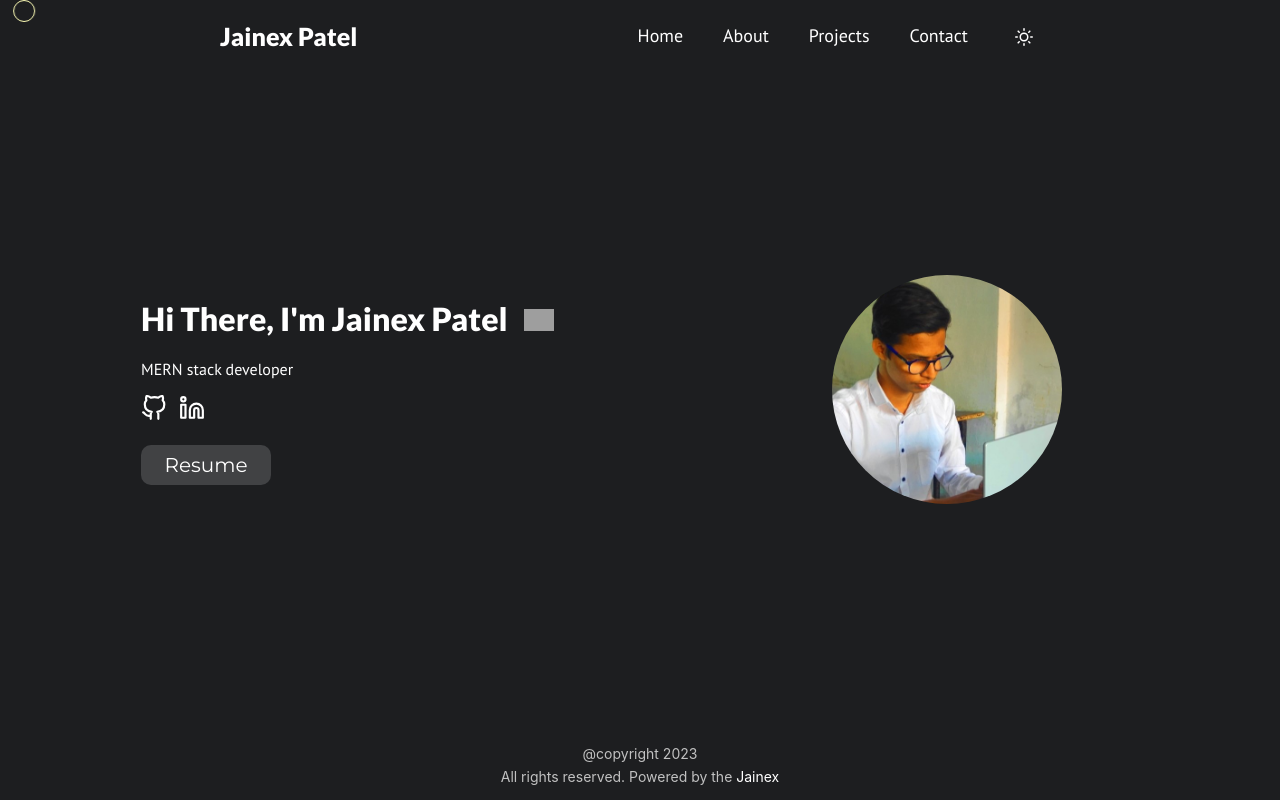
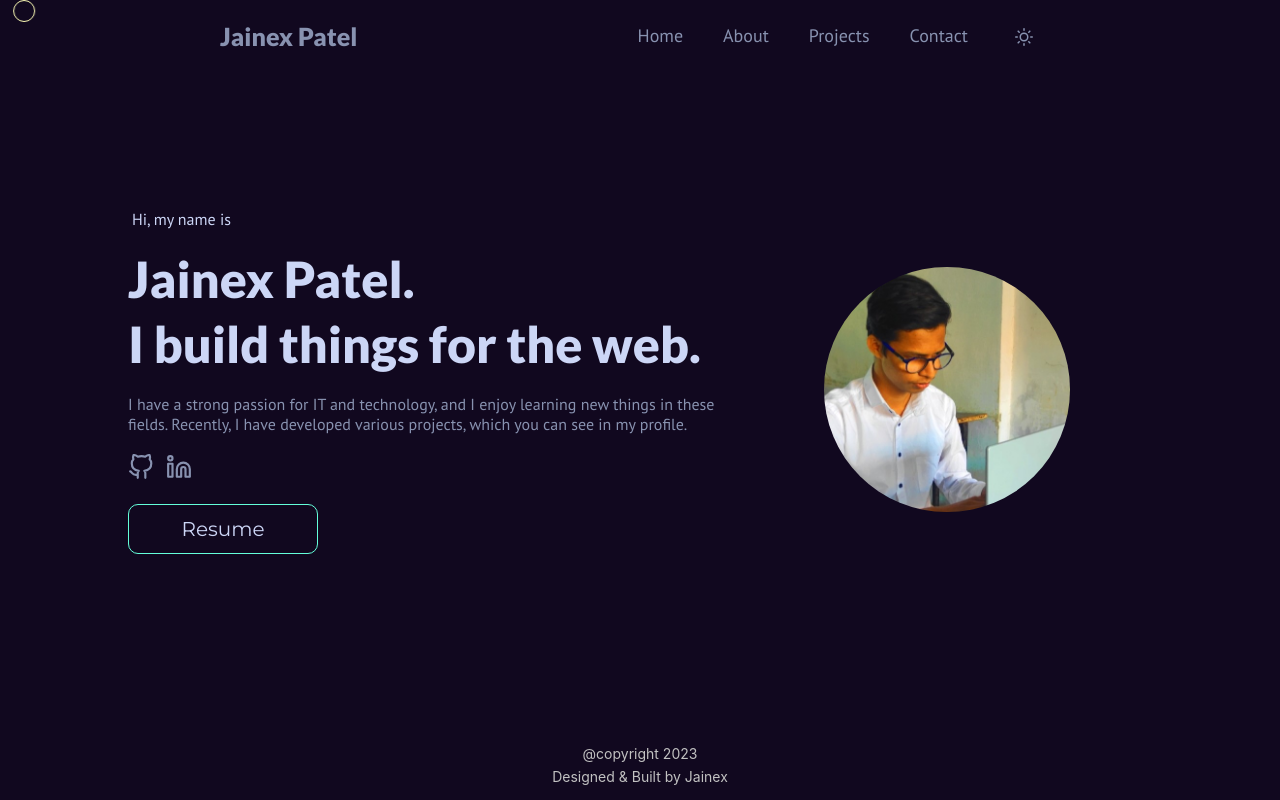
Before and after one commit to Jainex17/Portfolio, a React (Create React App) app: page / in a window 1280 px wide. Built offline with nearby package versions, Linux system fonts and the light colour scheme; grey boxes are pictures that could not be loaded.

Commit message:
major css change for colors

```diff
--- a/src/componets/Footer.js
+++ b/src/componets/Footer.js
@@ -4,7 +4,7 @@ function Footer(){
     return(
         <div className='footer'>
             <p>@copyright 2023</p>
-            <p>All rights reserved. Powered by the <a href='/'>Jainex</a></p>
+            <p>Designed & Built by <a href='/'>Jainex</a></p>
         </div>
     );
 }
--- a/src/componets/MyProfile.js
+++ b/src/componets/MyProfile.js
@@ -6,8 +6,12 @@ function MyProfile(){
     return(
         <div className='profile'>
             <div className='profile-text'>
-                <h1>Hi There, I'm Jainex Patel <img src="https://raw.githubusercontent.com/MartinHeinz/MartinHeinz/master/wave.gif" width="30px" alt='wave'></img></h1>
-                <p>MERN stack developer</p>
+                {/* <h1>Hi There, I'm Jainex Patel <img src="https://raw.githubusercontent.com/MartinHeinz/MartinHeinz/master/wave.gif" width="30px" alt='wave'></img></h1> */}
+                <p>Hi, my name is</p>
+                <h1>Jainex Patel.</h1>
+                <h1>I build things for the web.</h1>
+                {/* <p>MERN stack developer</p> */}
+                <p className='profile-text-about'>I have a strong passion for IT and technology, and I enjoy learning new things in these fields. Recently, I have developed various projects, which you can see in my profile.</p>
                 <div className='profile-social-links'>
                     <a href="https://github.com/jainex17" target="_blank" rel="noopener noreferrer me" title="Github">
                         <svg xmlns="http://www.w3.org/2000/svg" viewBox="0 0 24 24" fill="none" stroke="currentColor" strokeWidth="2" strokeLinecap="round" strokeLinejoin="round">
--- a/src/css/Navbar.css
+++ b/src/css/Navbar.css
@@ -21,7 +21,7 @@
 .navbar ul li a{
     cursor: pointer;
     text-decoration: none;
-    color: white;
+    color: var(--light-navy);
 }
 .navbar ul li a:hover{
     transition: 1s all ease;
@@ -35,7 +35,7 @@
 }
 .navbar ul li button svg{
     height: 18px;
-    color: white;
+    color: var(--light-navy);
     padding-top: 7px;
 }
 /* .navbar ul li #moon{
@@ -67,4 +67,7 @@
     .navbar ul li{
         font-size: 10px;
     }
+.navbar ul li button svg{
+    height: 14px;
 }
+}
--- a/src/css/Profile.css
+++ b/src/css/Profile.css
@@ -1,22 +1,42 @@
 a{
     text-decoration: none;
-    color: white;
+    color: inherit;
 }
 .profile{
     display: flex;
     justify-content: space-evenly;
     align-items: center;
     height: 80vh;
-    gap: 50px;
+    /* gap: 50px; */
+    padding: 0 10% 0;
+}
+.profile .profile-text{
+    display: flex;
+    flex-direction: column;
+    align-items: flex-start;
+    width: 60%;
 }
 .profile .profile-text h1{
     font-family: 'Lato', sans-serif;
+    color: var(--lightest-navy);
+    /* padding: 5px 0; */
+    margin: 5px 0 0 0;
+    font-size: clamp(40px, 8vw, 50px);
 }
 .profile .profile-text h1 img{
     padding: 0px 10px;
 }
+.profile .profile-text p:first-child{
+    margin: 0px 0px 15px 4px;
+    font-weight: 400;
+    color: var(--lightest-navy);
+}
 .profile .profile-text p{
     font-family: 'PT Sans', sans-serif;
+    margin: 20px 0px 20px 0px;
+}
+.profile .profile-text .profile-text-about{
+    width: 100%;
 }
 .profile .profile-social-links a{
     margin-inline-end: 12px;
@@ -25,10 +45,14 @@ a{
     height: 26px;
     width: 26px;
 }
+.profile .profile-text a svg:hover{
+    color: var(--green);
+}
 .profile .profile-img{
     text-align: center;
-    width: 30%;
+    width: 40%;
     pointer-events: none;
+    user-select: none;
     /* background-image: url('../img/pfp5.jpg'); */
     /* background-size: 100%; */
     /* background-repeat: no-repeat; */
@@ -41,20 +65,21 @@ a{
     border-radius: 50%;
 }
 .profile .profile-text button{
-    background-color: #414244;
-    color: white;
+    /* background-color: #414244; */
+    background-color: transparent;
+    border: 1px solid var(--green);
+    color: var(--lightest-navy);
     margin: 20px 0;
-    width: 130px;
-    height: 40px;
+    width: 190px;
+    height: 50px;
     border-radius: 10px;
-    border: none;
     font-family: 'Montserrat', sans-serif;
     font-size: 20px;
     cursor: pointer;
     transition: .5s ease all;
 }
 .profile .profile-text button:hover{
-    background-color: #1d1e20;
+    background-color: rgba(168, 168, 255, 0.057);
 }
 
 @media only screen and (max-width:768px) {
--- a/src/index.css
+++ b/src/index.css
@@ -1,3 +1,13 @@
+:root{
+  --navy : #11081f;
+  --lightest-navy:#ccd6f6;
+  --light-navy : #8892b0;
+  --green : #64ffda;
+}
+::selection{
+  background-color: #233554;
+  color: var(--lightest-navy);
+}
 body {
   margin: 0;
   font-family: -apple-system, BlinkMacSystemFont, 'Segoe UI', 'Roboto', 'Oxygen',
@@ -5,8 +15,11 @@ body {
     sans-serif;
   -webkit-font-smoothing: antialiased;
   -moz-osx-font-smoothing: grayscale;
-  background-color: #1d1e20;
-  color: white;
+  /* background-color: #1d1e20; */
+  /* color: white; */
+  background-color: var(--navy);
+  color: var(--light-navy);
+  overflow: hidden;
 }
 
 code {
```
Also changed, not shown: src/Pages/Project.js (added, +14 -0 lines).
